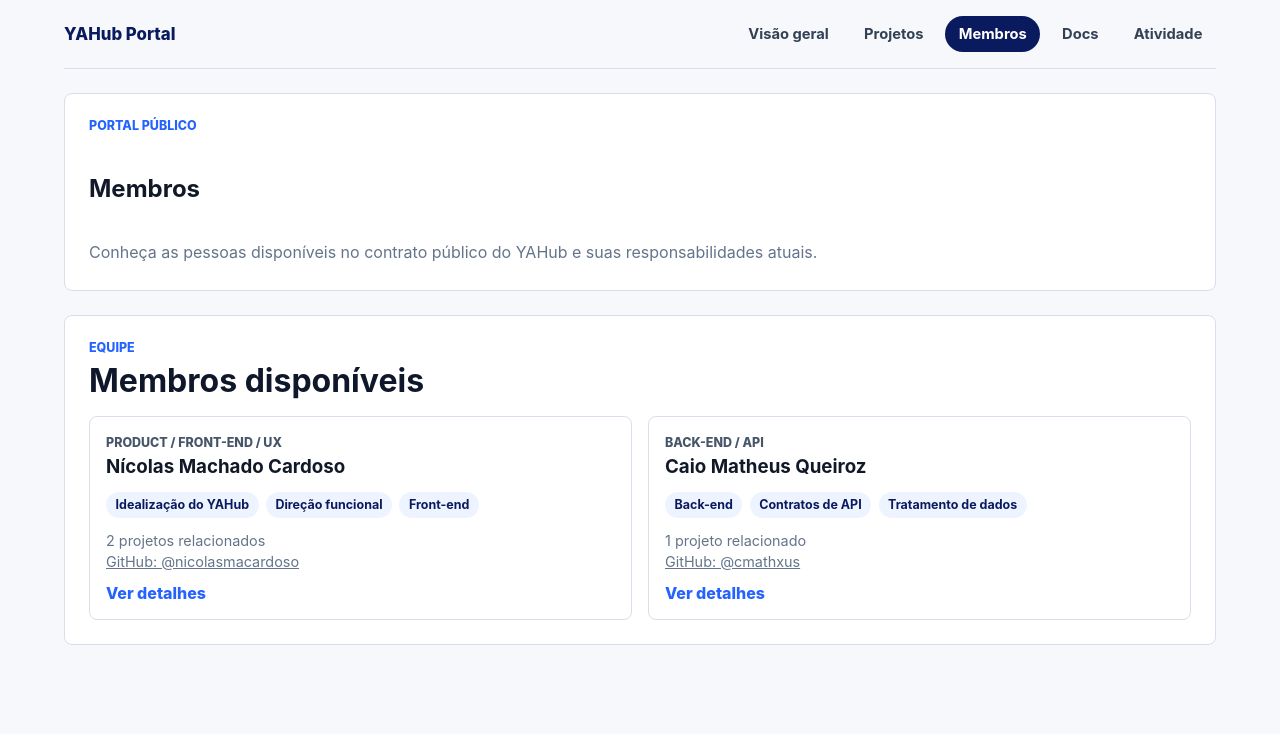
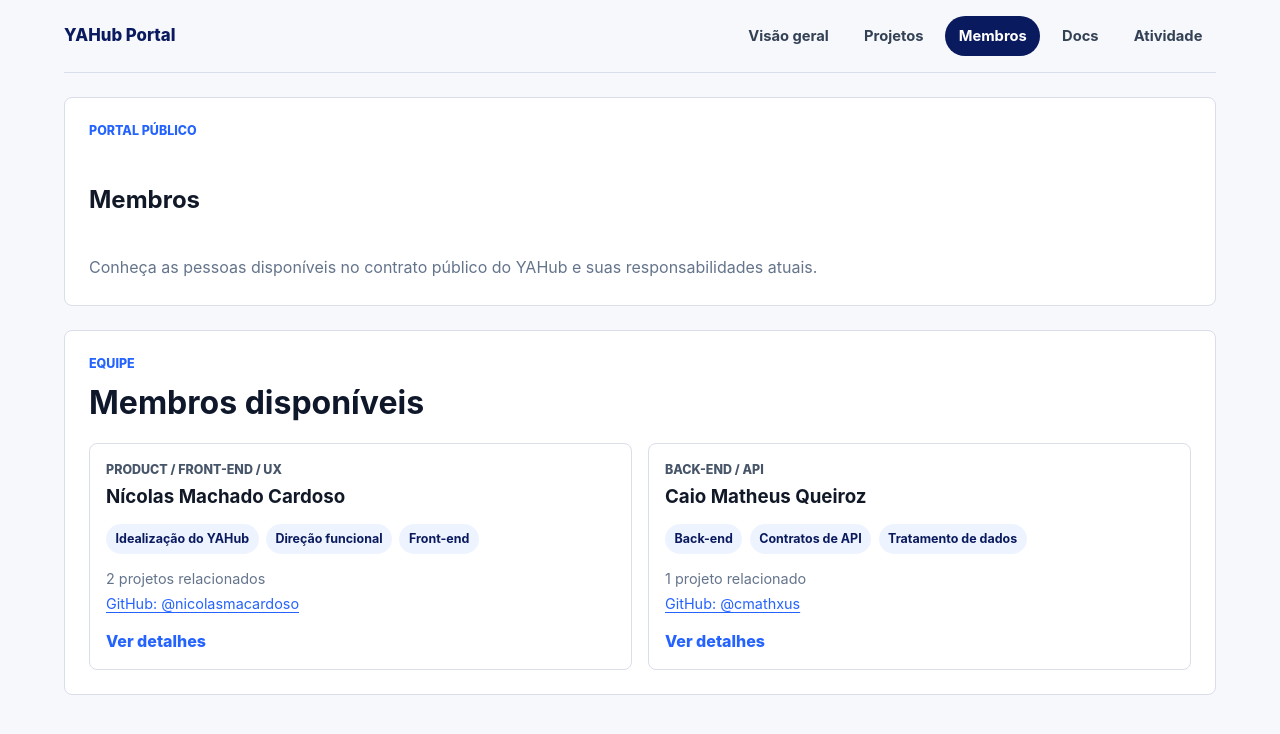
Before and after one commit to ya-labs/YAHub, a React (Vite) app in the folder apps/web/: page /portal/membros in a window 1280 px wide. Shown: the top 734 px of the page. Built offline with nearby package versions, Linux system fonts and the light colour scheme.

Commit message:
Definir fundação visual local do YAHub (#64)
* feat: define fundação visual local do yahub

* fix: melhora contraste do fundo de marca no tema escuro

```diff
--- a/apps/web/src/app/App.css
+++ b/apps/web/src/app/App.css
@@ -4,20 +4,64 @@
 
 body {
     margin: 0;
-    background: #f7f8fb;
-    color: #111827;
-    font-family:
-        Inter,
-        ui-sans-serif,
-        system-ui,
-        -apple-system,
-        BlinkMacSystemFont,
-        'Segoe UI',
-        sans-serif;
+    background: var(--yahub-color-canvas);
+    color: var(--yahub-color-text);
+    font-family: var(--yahub-font-family);
+    line-height: 1.5;
 }
 
 a {
-    color: inherit;
+    color: var(--yahub-color-link);
+    text-underline-offset: 0.18em;
+}
+
+a:hover {
+    color: var(--yahub-color-brand-hover);
+}
+
+a:focus-visible,
+button:focus-visible,
+input:focus-visible,
+select:focus-visible,
+textarea:focus-visible {
+    box-shadow: var(--yahub-focus-ring);
+    outline: 2px solid var(--yahub-color-link);
+    outline-offset: 2px;
+}
+
+button,
+input,
+select,
+textarea {
+    font: inherit;
+}
+
+input,
+select,
+textarea {
+    background: var(--yahub-color-surface);
+}
+
+button {
+    border: 0;
+}
+
+body > div > a[href='#conteudo-principal'] {
+    background: var(--yahub-color-surface);
+    border: 1px solid var(--yahub-color-border-strong);
+    border-radius: var(--yahub-radius-sm);
+    color: var(--yahub-color-brand);
+    font-weight: 800;
+    left: var(--yahub-space-4);
+    padding: var(--yahub-space-2) var(--yahub-space-3);
+    position: fixed;
+    top: var(--yahub-space-4);
+    transform: translateY(-150%);
+    z-index: 20;
+}
+
+body > div > a[href='#conteudo-principal']:focus-visible {
+    transform: translateY(0);
 }
 
 header,
@@ -32,22 +76,23 @@
     flex-wrap: wrap;
     align-items: center;
     justify-content: space-between;
-    gap: 1rem;
-    padding: 1rem 0;
+    gap: var(--yahub-space-4);
+    padding: var(--yahub-space-4) 0;
 }
 
 nav {
     display: flex;
     flex-wrap: wrap;
-    gap: 0.75rem;
+    gap: var(--yahub-space-3);
 }
 
 main {
-    padding: 1rem 0;
+    padding: var(--yahub-space-4) 0;
 }
 
 footer {
-    padding: 1rem 0;
+    color: var(--yahub-color-text-muted);
+    padding: var(--yahub-space-4) 0;
 }
 
 @media (max-width: 40rem) {
@@ -62,11 +107,11 @@
 }
 
 .portal-header {
-    border-bottom: 1px solid #d9deea;
+    border-bottom: 1px solid var(--yahub-color-border);
 }
 
 .portal-brand {
-    color: #0a1a5e;
+    color: var(--yahub-color-brand);
     font-size: 1.05rem;
     font-weight: 800;
     text-decoration: none;
@@ -77,8 +122,8 @@
 }
 
 .portal-nav__link {
-    border-radius: 999px;
-    color: #334155;
+    border-radius: var(--yahub-radius-pill);
+    color: var(--yahub-color-text-soft);
     font-size: 0.92rem;
     font-weight: 700;
     padding: 0.55rem 0.85rem;
@@ -87,8 +132,8 @@
 
 .portal-nav__link:hover,
 .portal-nav__link--active {
-    background: #0a1a5e;
-    color: #ffffff;
+    background: var(--yahub-color-brand-solid);
+    color: var(--yahub-color-on-brand);
 }
 
 .portal-main {
@@ -102,9 +147,9 @@
 
 .portal-hero {
     align-items: stretch;
-    background: #0a1a5e;
-    border-radius: 0.5rem;
-    color: #ffffff;
+    background: var(--yahub-color-brand-solid);
+    border-radius: var(--yahub-radius-md);
+    color: var(--yahub-color-on-brand);
     display: grid;
     gap: 1.5rem;
     grid-template-columns: minmax(0, 1fr) minmax(16rem, 22rem);
@@ -123,7 +168,7 @@
 }
 
 .portal-hero p {
-    color: #dbeafe;
+    color: var(--yahub-color-on-brand-soft);
     font-size: 1.1rem;
     line-height: 1.7;
     max-width: 42rem;
@@ -139,24 +184,24 @@
 
 .portal-hero__panel {
     align-content: start;
-    background: #ffffff;
-    border-radius: 0.5rem;
-    color: #111827;
+    background: var(--yahub-color-surface);
+    border-radius: var(--yahub-radius-md);
+    color: var(--yahub-color-text);
     display: grid;
     gap: 0.85rem;
     padding: 1rem;
 }
 
 .portal-stat {
-    border: 1px solid #d9deea;
-    border-radius: 0.5rem;
+    border: 1px solid var(--yahub-color-border);
+    border-radius: var(--yahub-radius-md);
     display: grid;
     gap: 0.25rem;
     padding: 1rem;
 }
 
 .portal-stat strong {
-    color: #0a1a5e;
+    color: var(--yahub-color-brand);
     font-size: 2rem;
     line-height: 1;
 }
@@ -166,13 +211,13 @@
 .portal-timeline__item time,
 .portal-empty,
 .portal-section__note {
-    color: #64748b;
+    color: var(--yahub-color-text-muted);
 }
 
 .portal-section {
-    background: #ffffff;
-    border: 1px solid #d9deea;
-    border-radius: 0.5rem;
+    background: var(--yahub-color-surface);
+    border: 1px solid var(--yahub-color-border);
+    border-radius: var(--yahub-radius-md);
     display: grid;
     gap: 1rem;
     padding: clamp(1rem, 3vw, 1.5rem);
@@ -186,7 +231,7 @@
 }
 
 .portal-section h2 {
-    color: #0f172a;
+    color: var(--yahub-color-heading);
     font-size: clamp(1.45rem, 4vw, 2rem);
 }
 
@@ -197,7 +242,7 @@
 }
 
 .portal-kicker {
-    color: #2563ff;
+    color: var(--yahub-color-link);
     font-size: 0.78rem;
     font-weight: 800;
     letter-spacing: 0;
@@ -216,8 +261,8 @@
 }
 
 .portal-card {
-    border: 1px solid #d9deea;
-    border-radius: 0.5rem;
+    border: 1px solid var(--yahub-color-border);
+    border-radius: var(--yahub-radius-md);
     display: grid;
     gap: 0.85rem;
     padding: 1rem;
@@ -229,7 +274,7 @@
 }
 
 .portal-card p {
-    color: #475569;
+    color: var(--yahub-color-text-secondary);
     line-height: 1.6;
 }
 
@@ -254,9 +299,9 @@
 }
 
 .portal-tags li {
-    background: #eef4ff;
-    border-radius: 999px;
-    color: #0a1a5e;
+    background: var(--yahub-color-brand-subtle);
+    border-radius: var(--yahub-radius-pill);
+    color: var(--yahub-color-brand);
     font-size: 0.78rem;
     font-weight: 700;
     padding: 0.35rem 0.6rem;
@@ -264,20 +309,26 @@
 
 .portal-link,
 .portal-button {
-    color: #2563ff;
+    color: var(--yahub-color-link);
     font-weight: 800;
     text-decoration: none;
 }
 
 .portal-button {
     align-items: center;
-    background: #22c55e;
-    border-radius: 0.5rem;
-    color: #052e16;
+    background: var(--yahub-color-accent);
+    border-radius: var(--yahub-radius-md);
+    color: var(--yahub-color-accent-contrast);
     display: inline-flex;
     justify-content: center;
     min-height: 2.75rem;
     padding: 0.7rem 1rem;
+}
+
+.portal-button:hover,
+.portal-button:focus-visible {
+    background: var(--yahub-color-accent-hover);
+    color: var(--yahub-color-accent-contrast);
 }
 
 .portal-timeline {
@@ -286,14 +337,14 @@
 }
 
 .portal-timeline__item {
-    border-left: 0.25rem solid #22c55e;
+    border-left: 0.25rem solid var(--yahub-color-accent);
     display: grid;
     gap: 0.2rem;
     padding: 0.25rem 0 0.25rem 1rem;
 }
 
 .portal-timeline__item p {
-    color: #475569;
+    color: var(--yahub-color-text-secondary);
     line-height: 1.6;
     margin: 0;
 }
@@ -305,9 +356,9 @@
 }
 
 .admin-auth__panel {
-    background: #ffffff;
-    border: 1px solid #d9deea;
-    border-radius: 0.5rem;
+    background: var(--yahub-color-surface);
+    border: 1px solid var(--yahub-color-border);
+    border-radius: var(--yahub-radius-md);
     display: grid;
     gap: 1rem;
     margin: 0 auto;
@@ -322,13 +373,13 @@
 }
 
 .admin-auth__panel p {
-    color: #475569;
+    color: var(--yahub-color-text-secondary);
     line-height: 1.6;
 }
 
 .admin-auth__tabs {
-    background: #eef4ff;
-    border-radius: 0.5rem;
+    background: var(--yahub-color-brand-subtle);
+    border-radius: var(--yahub-radius-md);
     display: grid;
     gap: 0.25rem;
     grid-template-columns: repeat(2, minmax(0, 1fr));
@@ -339,7 +390,7 @@
     background: transparent;
     border: 0;
     border-radius: 0.35rem;
-    color: #334155;
+    color: var(--yahub-color-text-soft);
     cursor: pointer;
     font: inherit;
     font-weight: 800;
@@ -347,8 +398,8 @@
 }
 
 .admin-auth__tab--active {
-    background: #ffffff;
-    color: #0a1a5e;
+    background: var(--yahub-color-surface);
+    color: var(--yahub-color-brand);
 }
 
 .admin-auth__form {
@@ -357,7 +408,7 @@
 }
 
 .admin-auth__form label {
-    color: #334155;
+    color: var(--yahub-color-text-soft);
     display: grid;
     font-size: 0.9rem;
     font-weight: 800;
@@ -365,16 +416,16 @@
 }
 
 .admin-auth__form input {
-    border: 1px solid #cbd5e1;
-    border-radius: 0.5rem;
-    color: #111827;
+    border: 1px solid var(--yahub-color-border-strong);
+    border-radius: var(--yahub-radius-md);
+    color: var(--yahub-color-text);
     font: inherit;
     min-height: 2.75rem;
     padding: 0.7rem 0.85rem;
 }
 
 .admin-auth__form [role='alert'] {
-    color: #b42318;
+    color: var(--yahub-color-danger-text);
 }
 
 .admin-auth__form button:disabled {
@@ -393,9 +444,9 @@
 
 .admin-dashboard__hero {
     align-items: end;
-    background: #ffffff;
-    border: 1px solid #d9deea;
-    border-radius: 0.5rem;
+    background: var(--yahub-color-surface);
+    border: 1px solid var(--yahub-color-border);
+    border-radius: var(--yahub-radius-md);
     display: grid;
     gap: 1rem;
     grid-template-columns: minmax(0, 1fr) auto;
@@ -408,7 +459,7 @@
 }
 
 .admin-dashboard__hero p {
-    color: #475569;
+    color: var(--yahub-color-text-secondary);
     line-height: 1.6;
     max-width: 48rem;
 }
@@ -445,7 +496,7 @@
 .admin-dashboard__list li,
 .admin-dashboard__ordered-list li {
     align-items: center;
-    border-bottom: 1px solid #e2e8f0;
+    border-bottom: 1px solid var(--yahub-color-border);
     display: flex;
     gap: 1rem;
     justify-content: space-between;
@@ -460,7 +511,7 @@
 
 .admin-dashboard__list span,
 .admin-dashboard__ordered-list span {
-    color: #475569;
+    color: var(--yahub-color-text-secondary);
 }
 
 .admin-page {
@@ -470,9 +521,9 @@
 
 .admin-page__header {
     align-items: end;
-    background: #ffffff;
-    border: 1px solid #d9deea;
-    border-radius: 0.5rem;
+    background: var(--yahub-color-surface);
+    border: 1px solid var(--yahub-color-border);
+    border-radius: var(--yahub-radius-md);
     display: grid;
     gap: 1rem;
     grid-template-columns: minmax(0, 1fr) auto;
@@ -485,7 +536,7 @@
 }
 
 .admin-page__header p {
-    color: #475569;
+    color: var(--yahub-color-text-secondary);
     line-height: 1.6;
     max-width: 52rem;
 }
@@ -501,10 +552,10 @@
 }
 
 .admin-feedback {
-    background: #ecfdf3;
-    border: 1px solid #bbf7d0;
-    border-radius: 0.5rem;
-    color: #166534;
+    background: var(--yahub-color-success-surface);
+    border: 1px solid var(--yahub-color-success-border);
+    border-radius: var(--yahub-radius-md);
+    color: var(--yahub-color-success-text);
     font-weight: 700;
     margin: 0;
     padding: 0.85rem 1rem;
@@ -512,33 +563,33 @@
 
 .admin-feedback--error,
 .admin-state--error {
-    background: #fef2f2;
-    border-color: #fecaca;
-    color: #991b1b;
+    background: var(--yahub-color-danger-surface);
+    border-color: var(--yahub-color-danger-border);
+    color: var(--yahub-color-danger-text);
 }
 
 .admin-state {
-    border: 1px solid #d9deea;
-    border-radius: 0.5rem;
-    color: #475569;
+    border: 1px solid var(--yahub-color-border);
+    border-radius: var(--yahub-radius-md);
+    color: var(--yahub-color-text-secondary);
     margin: 0;
     padding: 0.85rem 1rem;
 }
 
 .admin-state--loading {
-    background: #eff6ff;
-    border-color: #bfdbfe;
-    color: #1d4ed8;
+    background: var(--yahub-color-info-surface);
+    border-color: var(--yahub-color-info-border);
+    color: var(--yahub-color-info-text);
 }
 
 .admin-state--empty {
-    background: #f8fafc;
+    background: var(--yahub-color-surface-muted);
 }
 
 .admin-form-section {
-    background: #ffffff;
-    border: 1px solid #d9deea;
-    border-radius: 0.5rem;
+    background: var(--yahub-color-surface);
+    border: 1px solid var(--yahub-color-border);
+    border-radius: var(--yahub-radius-md);
     display: grid;
     gap: 1rem;
     padding: clamp(1rem, 3vw, 1.25rem);
@@ -551,7 +602,7 @@
 }
 
 .admin-form label {
-    color: #334155;
+    color: var(--yahub-color-text-soft);
     display: grid;
     font-size: 0.9rem;
     font-weight: 800;
@@ -561,9 +612,9 @@
 .admin-form input,
 .admin-form select,
 .admin-form textarea {
-    border: 1px solid #cbd5e1;
-    border-radius: 0.5rem;
-    color: #111827;
+    border: 1px solid var(--yahub-color-border-strong);
+    border-radius: var(--yahub-radius-md);
+    color: var(--yahub-color-text);
     font: inherit;
     min-height: 2.65rem;
     padding: 0.65rem 0.8rem;
@@ -589,8 +640,8 @@
 }
 
 .admin-repository-picker {
-    border: 1px solid #cbd5e1;
-    border-radius: 0.5rem;
+    border: 1px solid var(--yahub-color-border-strong);
+    border-radius: var(--yahub-radius-md);
     display: grid;
     gap: 0.85rem;
     margin: 0;
@@ -598,27 +649,27 @@
 }
 
 .admin-repository-picker legend {
-    color: #1e293b;
+    color: var(--yahub-color-heading);
     font-weight: 800;
     padding: 0 0.35rem;
 }
 
 .admin-field-help {
-    color: #64748b;
+    color: var(--yahub-color-text-muted);
     font-size: 0.82rem;
     font-weight: 500;
     line-height: 1.45;
 }
 
 .admin-field-error {
-    color: #b91c1c;
+    color: var(--yahub-color-danger-text);
     font-size: 0.82rem;
     font-weight: 700;
     line-height: 1.45;
 }
 
 .admin-field-label--required::after {
-    color: #dc2626;
+    color: var(--yahub-color-danger);
     content: ' *';
     font-weight: 800;
 }
@@ -626,7 +677,7 @@
 .admin-form input[aria-invalid='true'],
 .admin-form select[aria-invalid='true'],
 .admin-form textarea[aria-invalid='true'] {
-    border-color: #dc2626;
+    border-color: var(--yahub-color-danger);
 }
 
 .admin-repository-picker__cards {
@@ -636,10 +687,10 @@
 }
 
 .admin-repository-card {
-    background: #ffffff;
-    border: 1px solid #cbd5e1;
-    border-radius: 0.5rem;
-    color: #1e293b;
+    background: var(--yahub-color-surface);
+    border: 1px solid var(--yahub-color-border-strong);
+    border-radius: var(--yahub-radius-md);
+    color: var(--yahub-color-heading);
     cursor: pointer;
     display: grid;
     font: inherit;
@@ -651,14 +702,14 @@
 
 .admin-repository-card:hover:not(:disabled),
 .admin-repository-card:focus-visible {
-    border-color: #0a1a5e;
-    outline: 2px solid #0a1a5e;
+    border-color: var(--yahub-color-brand);
+    outline: 2px solid var(--yahub-color-brand);
     outline-offset: 2px;
 }
 
 .admin-repository-card:disabled {
-    background: #f8fafc;
-    color: #64748b;
+    background: var(--yahub-color-surface-muted);
+    color: var(--yahub-color-text-muted);
     cursor: not-allowed;
 }
 
@@ -684,10 +735,10 @@
 
 .admin-repository-picker__url button,
 .admin-selected-value button {
-    background: #ffffff;
-    border: 1px solid #94a3b8;
+    background: var(--yahub-color-surface);
+    border: 1px solid var(--yahub-color-border-emphasis);
     border-radius: 0.35rem;
-    color: #334155;
+    color: var(--yahub-color-text-soft);
     cursor: pointer;
     font: inherit;
     font-weight: 800;
@@ -696,9 +747,9 @@
 }
 
 .admin-repository-details {
-    background: #f8fafc;
-    border: 1px solid #d9deea;
-    border-radius: 0.5rem;
+    background: var(--yahub-color-surface-muted);
+    border: 1px solid var(--yahub-color-border);
+    border-radius: var(--yahub-radius-md);
     display: grid;
     gap: 0.8rem;
     padding: 1rem;
@@ -722,14 +773,14 @@
 }
 
 .admin-repository-details dt {
-    color: #64748b;
+    color: var(--yahub-color-text-muted);
     font-size: 0.75rem;
     font-weight: 800;
     text-transform: uppercase;
 }
 
 .admin-repository-details dd {
-    color: #1e293b;
+    color: var(--yahub-color-heading);
     margin: 0;
     overflow-wrap: anywhere;
 }
@@ -760,10 +811,10 @@
 }
 
 .admin-external-links__entry button {
-    background: #ffffff;
-    border: 1px solid #94a3b8;
+    background: var(--yahub-color-surface);
+    border: 1px solid var(--yahub-color-border-emphasis);
     border-radius: 0.35rem;
-    color: #334155;
+    color: var(--yahub-color-text-soft);
     cursor: pointer;
     font: inherit;
     font-weight: 800;
@@ -772,10 +823,10 @@
 }
 
 .admin-multi-select__custom button {
-    background: #ffffff;
-    border: 1px solid #94a3b8;
+    background: var(--yahub-color-surface);
+    border: 1px solid var(--yahub-color-border-emphasis);
     border-radius: 0.35rem;
-    color: #334155;
+    color: var(--yahub-color-text-soft);
     cursor: pointer;
     font: inherit;
     font-weight: 800;
@@ -785,10 +836,10 @@
 
 .admin-selected-value {
     align-items: center;
-    background: #e0e7ff;
-    border: 1px solid #c7d2fe;
+    background: var(--yahub-color-brand-subtle);
+    border: 1px solid var(--yahub-color-border-strong);
     border-radius: 0.35rem;
-    color: #1e1b4b;
+    color: var(--yahub-color-brand);
     display: inline-flex;
     font-size: 0.82rem;
     font-weight: 700;
@@ -826,10 +877,10 @@
 }
 
 .admin-form__actions button:not(.portal-button) {
-    background: #ffffff;
-    border: 1px solid #cbd5e1;
-    border-radius: 0.5rem;
-    color: #334155;
+    background: var(--yahub-color-surface);
+    border: 1px solid var(--yahub-color-border-strong);
+    border-radius: var(--yahub-radius-md);
+    color: var(--yahub-color-text-soft);
     cursor: pointer;
     font: inherit;
     font-weight: 800;
@@ -839,7 +890,7 @@
 
 .admin-link-action {
     align-items: center;
-    color: #0a1a5e;
+    color: var(--yahub-color-brand);
     display: inline-flex;
     font-weight: 800;
     gap: 0.45rem;
@@ -851,13 +902,13 @@
 .admin-page__header > .admin-link-action,
 .admin-form__actions .admin-link-action,
 .admin-list__actions .admin-link-action {
-    border: 1px solid #cbd5e1;
-    border-radius: 0.5rem;
+    border: 1px solid var(--yahub-color-border-strong);
+    border-radius: var(--yahub-radius-md);
     padding: 0.55rem 0.8rem;
 }
 
 .admin-page__header > .portal-button.admin-link-action {
-    color: #052e16;
+    color: var(--yahub-color-accent-contrast);
 }
 
 .admin-list {
@@ -869,9 +920,9 @@
 }
 
 .admin-list__item {
-    background: #ffffff;
-    border: 1px solid #d9deea;
-    border-radius: 0.5rem;
+    background: var(--yahub-color-surface);
+    border: 1px solid var(--yahub-color-border);
+    border-radius: var(--yahub-radius-md);
     padding: clamp(1rem, 3vw, 1.25rem);
 }
 
@@ -889,7 +940,7 @@
 }
 
 .admin-list__item p {
-    color: #475569;
+    color: var(--yahub-color-text-secondary);
     line-height: 1.6;
 }
 
@@ -902,9 +953,9 @@
 }
 
 .admin-list__badge {
-    background: #eef4ff;
-    border-radius: 999px;
-    color: #0a1a5e;
+    background: var(--yahub-color-brand-subtle);
+    border-radius: var(--yahub-radius-pill);
+    color: var(--yahub-color-brand);
     font-size: 0.82rem;
     font-weight: 800;
     padding: 0.35rem 0.65rem;
@@ -921,14 +972,14 @@
 }
 
 .admin-list__details dt {
-    color: #64748b;
+    color: var(--yahub-color-text-muted);
     font-size: 0.78rem;
     font-weight: 800;
     text-transform: uppercase;
 }
 
 .admin-list__details dd {
-    color: #111827;
+    color: var(--yahub-color-text);
     overflow-wrap: anywhere;
 }
 
@@ -944,7 +995,7 @@
 }
 
 .admin-member-links a {
-    color: #0a1a5e;
+    color: var(--yahub-color-brand);
     font-weight: 800;
     text-decoration: none;
 }
@@ -964,9 +1015,9 @@
 }
 
 .admin-list__tags li {
-    background: #eef4ff;
-    border-radius: 999px;
-    color: #0a1a5e;
+    background: var(--yahub-color-brand-subtle);
+    border-radius: var(--yahub-radius-pill);
+    color: var(--yahub-color-brand);
     font-size: 0.82rem;
     font-weight: 700;
     padding: 0.35rem 0.6rem;
@@ -974,8 +1025,8 @@
 
 .admin-list__footer {
     align-items: center;
-    border-top: 1px solid #e2e8f0;
-    color: #475569;
+    border-top: 1px solid var(--yahub-color-border);
+    color: var(--yahub-color-text-secondary);
     padding-top: 1rem;
 }
 
@@ -986,10 +1037,10 @@
 }
 
 .admin-list__actions button {
-    background: #ffffff;
-    border: 1px solid #cbd5e1;
-    border-radius: 0.5rem;
-    color: #334155;
+    background: var(--yahub-color-surface);
+    border: 1px solid var(--yahub-color-border-strong);
+    border-radius: var(--yahub-radius-md);
+    color: var(--yahub-color-text-soft);
     cursor: pointer;
     font: inherit;
     font-weight: 800;
@@ -1004,7 +1055,7 @@
 
 .admin-confirmation-dialog {
     align-items: center;
-    background: rgb(15 23 42 / 42%);
+    background: var(--yahub-color-overlay);
     display: flex;
     inset: 0;
     justify-content: center;
@@ -1014,10 +1065,10 @@
 }
 
 .admin-confirmation-dialog__content {
-    background: #ffffff;
-    border: 1px solid #d9deea;
-    border-radius: 0.5rem;
-    box-shadow: 0 18px 45px rgb(15 23 42 / 20%);
+    background: var(--yahub-color-surface);
+    border: 1px solid var(--yahub-color-border);
+    border-radius: var(--yahub-radius-md);
+    box-shadow: var(--yahub-shadow-dialog);
     max-width: 30rem;
     padding: 1.25rem;
     width: 100%;
@@ -1029,7 +1080,7 @@
 }
 
 .admin-confirmation-dialog__content p {
-    color: #475569;
+    color: var(--yahub-color-text-secondary);
     line-height: 1.55;
     margin-top: 0.5rem;
 }
@@ -1043,19 +1094,19 @@
 }
 
 .admin-confirmation-dialog__actions button {
-    background: #ffffff;
-    border: 1px solid #cbd5e1;
-    border-radius: 0.5rem;
-    color: #334155;
+    background: var(--yahub-color-surface);
+    border: 1px solid var(--yahub-color-border-strong);
+    border-radius: var(--yahub-radius-md);
+    color: var(--yahub-color-text-soft);
     cursor: pointer;
     font-weight: 700;
     padding: 0.6rem 0.9rem;
 }
 
 .admin-confirmation-dialog__actions .admin-button--danger {
-    background: #dc2626;
-    border-color: #dc2626;
-    color: #ffffff;
+    background: var(--yahub-color-danger);
+    border-color: var(--yahub-color-danger);
+    color: var(--yahub-color-danger-contrast);
 }
 
 @media (max-width: 52rem) {
--- a/apps/web/src/index.css
+++ b/apps/web/src/index.css
@@ -0,0 +1,102 @@
+:root {
+    color-scheme: light;
+
+    --yahub-font-family:
+        Inter, ui-sans-serif, system-ui, -apple-system, BlinkMacSystemFont, 'Segoe UI', sans-serif;
+
+    --yahub-space-1: 0.25rem;
+    --yahub-space-2: 0.5rem;
+    --yahub-space-3: 0.75rem;
+    --yahub-space-4: 1rem;
+    --yahub-space-5: 1.25rem;
+    --yahub-space-6: 1.5rem;
+    --yahub-space-8: 2rem;
+    --yahub-space-10: 2.5rem;
+    --yahub-space-12: 3rem;
+
+    --yahub-radius-sm: 0.35rem;
+    --yahub-radius-md: 0.5rem;
+    --yahub-radius-pill: 999px;
+
+    --yahub-color-canvas: #f7f8fb;
+    --yahub-color-surface: #ffffff;
+    --yahub-color-surface-muted: #f8fafc;
+    --yahub-color-surface-raised: #ffffff;
+    --yahub-color-heading: #0f172a;
+    --yahub-color-text: #111827;
+    --yahub-color-text-soft: #334155;
+    --yahub-color-text-secondary: #475569;
+    --yahub-color-text-muted: #64748b;
+    --yahub-color-border: #d9deea;
+    --yahub-color-border-strong: #cbd5e1;
+    --yahub-color-border-emphasis: #94a3b8;
+    --yahub-color-brand: #0a1a5e;
+    --yahub-color-brand-hover: #142a83;
+    --yahub-color-brand-solid: #0a1a5e;
+    --yahub-color-brand-solid-hover: #142a83;
+    --yahub-color-brand-subtle: #eef4ff;
+    --yahub-color-on-brand: #ffffff;
+    --yahub-color-on-brand-soft: #dbeafe;
+    --yahub-color-link: #2563ff;
+    --yahub-color-accent: #22c55e;
+    --yahub-color-accent-hover: #16a34a;
+    --yahub-color-accent-contrast: #052e16;
+    --yahub-color-danger-contrast: #ffffff;
+    --yahub-color-success-surface: #ecfdf3;
+    --yahub-color-success-border: #bbf7d0;
+    --yahub-color-success-text: #166534;
+    --yahub-color-info-surface: #eff6ff;
+    --yahub-color-info-border: #bfdbfe;
+    --yahub-color-info-text: #1d4ed8;
+    --yahub-color-danger: #dc2626;
+    --yahub-color-danger-surface: #fef2f2;
+    --yahub-color-danger-border: #fecaca;
+    --yahub-color-danger-text: #991b1b;
+    --yahub-color-overlay: rgb(15 23 42 / 42%);
+    --yahub-shadow-dialog: 0 18px 45px rgb(15 23 42 / 20%);
+    --yahub-focus-ring: 0 0 0 3px rgb(37 99 255 / 28%);
+}
+
+@media (prefers-color-scheme: dark) {
+    :root {
+        color-scheme: dark;
+
+        --yahub-color-canvas: #0b1020;
+        --yahub-color-surface: #121a2d;
+        --yahub-color-surface-muted: #0f172a;
+        --yahub-color-surface-raised: #172033;
+        --yahub-color-heading: #f8fafc;
+        --yahub-color-text: #e5e7eb;
+        --yahub-color-text-soft: #cbd5e1;
+        --yahub-color-text-secondary: #bac7d8;
+        --yahub-color-text-muted: #94a3b8;
+        --yahub-color-border: #24304a;
+        --yahub-color-border-strong: #334155;
+        --yahub-color-border-emphasis: #64748b;
+        --yahub-color-brand: #8fb4ff;
+        --yahub-color-brand-hover: #b7ccff;
+        --yahub-color-brand-solid: #172554;
+        --yahub-color-brand-solid-hover: #1e3a8a;
+        --yahub-color-brand-subtle: #18264a;
+        --yahub-color-on-brand: #f8fafc;
+        --yahub-color-on-brand-soft: #dbeafe;
+        --yahub-color-link: #93c5fd;
+        --yahub-color-accent: #4ade80;
+        --yahub-color-accent-hover: #86efac;
+        --yahub-color-accent-contrast: #052e16;
+        --yahub-color-danger-contrast: #450a0a;
+        --yahub-color-success-surface: #052e1a;
+        --yahub-color-success-border: #166534;
+        --yahub-color-success-text: #86efac;
+        --yahub-color-info-surface: #0b2a55;
+        --yahub-color-info-border: #1d4ed8;
+        --yahub-color-info-text: #bfdbfe;
+        --yahub-color-danger: #f87171;
+        --yahub-color-danger-surface: #450a0a;
+        --yahub-color-danger-border: #991b1b;
+        --yahub-color-danger-text: #fecaca;
+        --yahub-color-overlay: rgb(2 6 23 / 68%);
+        --yahub-shadow-dialog: 0 18px 45px rgb(0 0 0 / 36%);
+        --yahub-focus-ring: 0 0 0 3px rgb(147 197 253 / 32%);
+    }
+}
```
